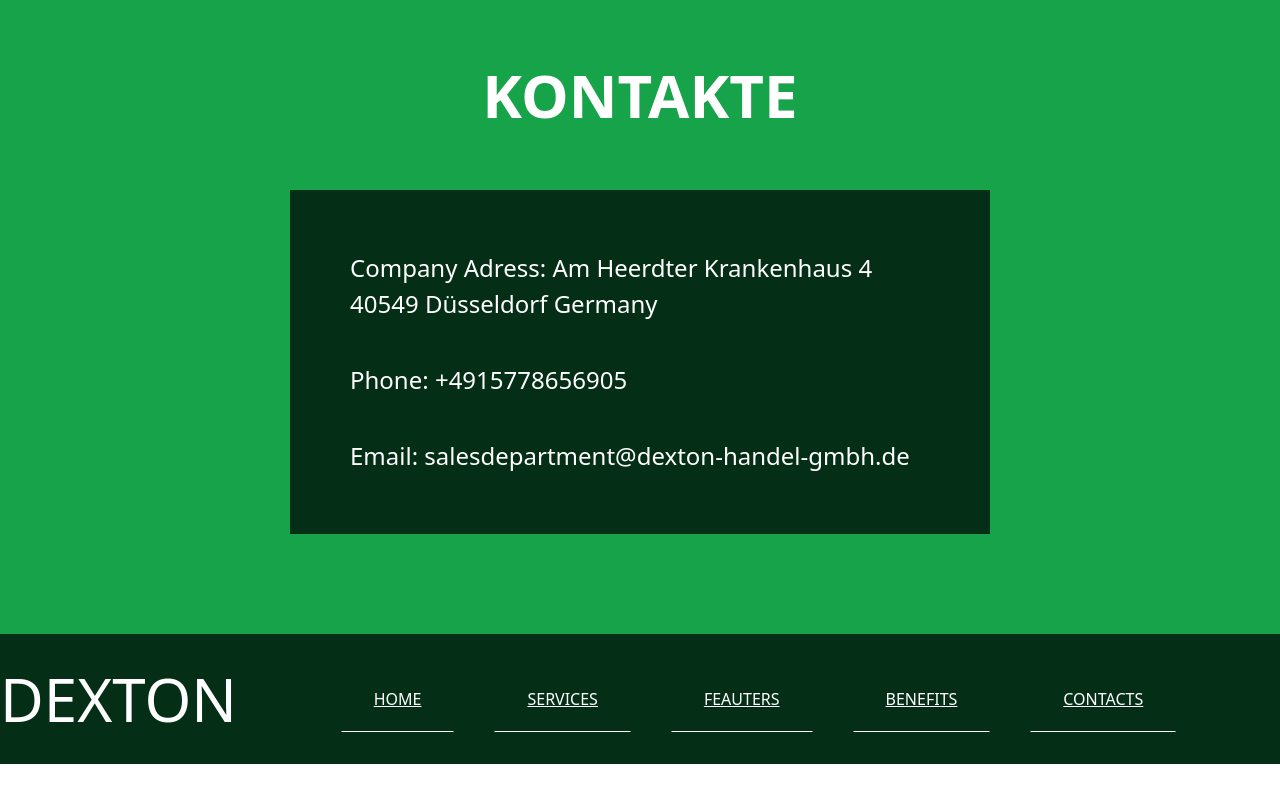
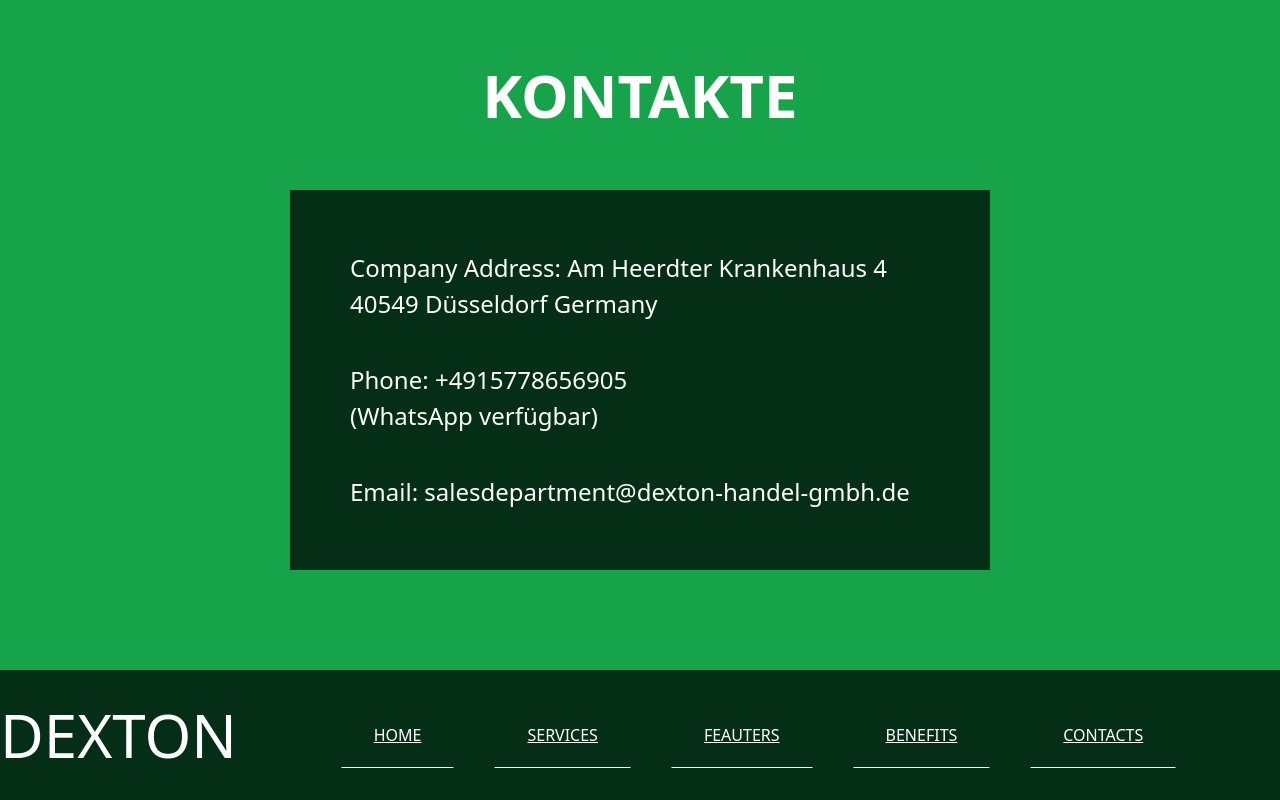
Before and after one commit to rocolusso/dexton-agro-test, a Next.js app: page / in a window 1280 px wide. Shown: the part 3562-4362 px from the top of the page. Before the commit the page ends 4326 px from the top, so only its background shows below. Built offline with nearby package versions, Linux system fonts and the light colour scheme.

Commit message:
addded whatsapp info

```diff
--- a/pages/index.tsx
+++ b/pages/index.tsx
@@ -203,13 +203,13 @@
 
                       <div className={'mx-auto bg-green-950 text-white  p-10 mt-[50px] max-w-[700px] grid grid-cols-1 items-center justify-center text-[24px]'}>
                           <div className={'p-5'}>
-                              Company Adress:
+                              Company Address:
                               Am Heerdter Krankenhaus 4
                               40549 Düsseldorf
                               Germany
                           </div>
                           <div className={'p-5'}>
-                              Phone: +4915778656905
+                              Phone: +4915778656905 <br/> (WhatsApp verfügbar)
 
                           </div>
                           <div className={'p-5'}>
```
